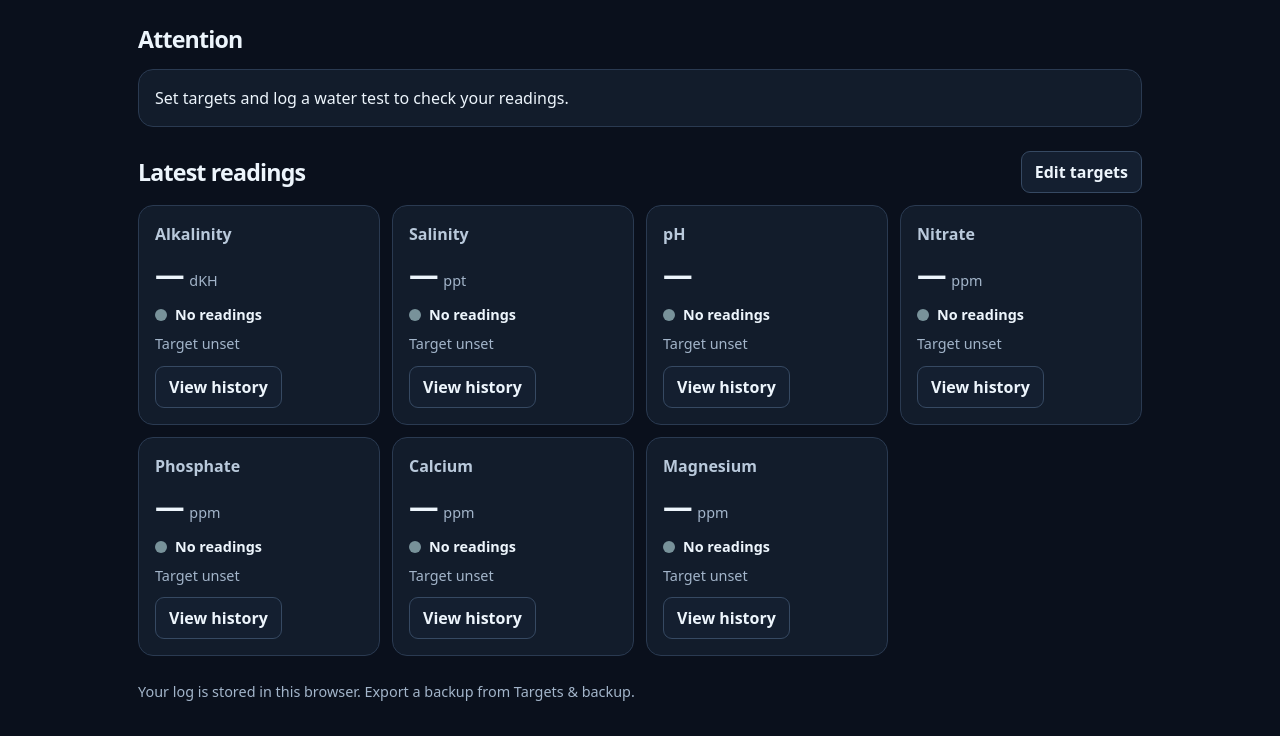
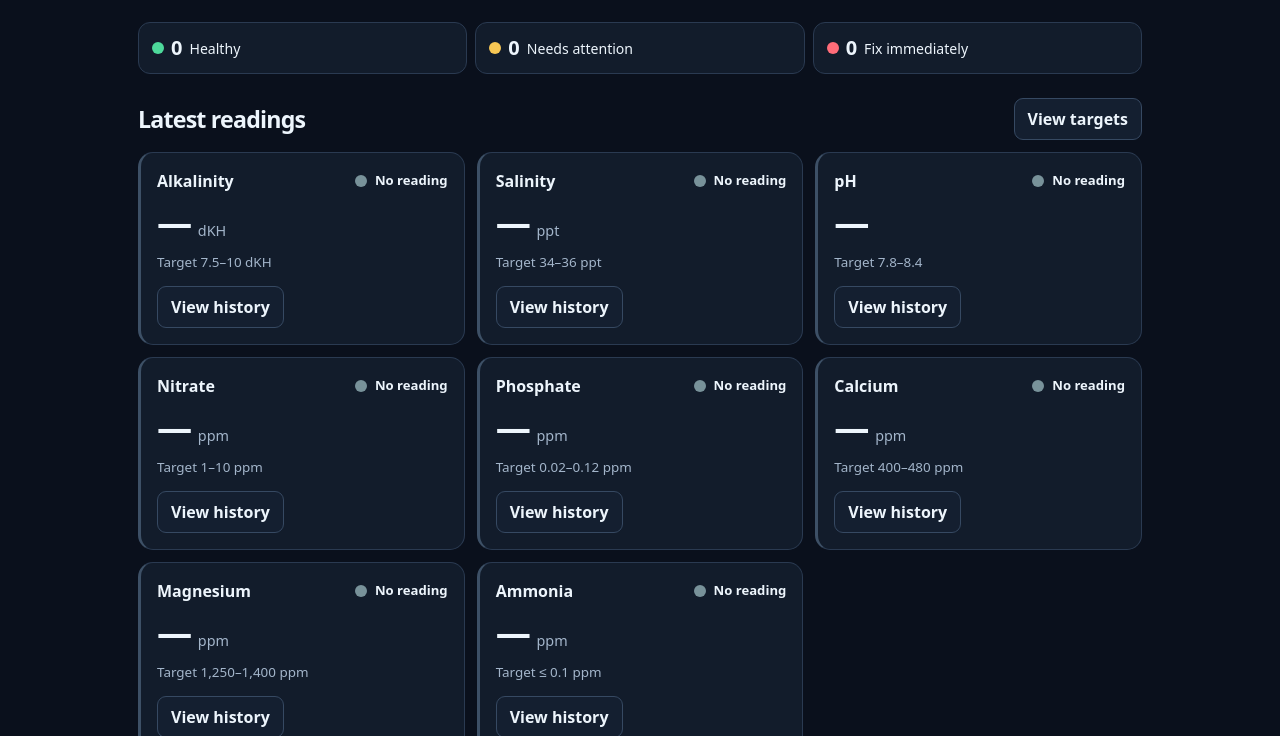
Before and after one commit to gbrotan21/reef-log, a plain HTML site: page index.html in a window 1280 px wide. Shown: the part 290-1026 px from the top of the page. Drawn offline with Linux system fonts and the light colour scheme.

Commit message:
Add mixed reef targets and clearer parameter cards

```diff
--- a/index.html
+++ b/index.html
@@ -55,6 +55,23 @@ dialog::backdrop{background:#020611bf}
   nav button{padding:9px 3px;font-size:.83rem}
   main{padding-bottom:86px}
 }
+
+.summary{display:grid;grid-template-columns:repeat(3,1fr);gap:8px}
+.summary>div{display:flex;align-items:center;gap:7px;flex-wrap:wrap;background:#121c2b;border:1px solid var(--line);border-radius:12px;padding:10px 13px;font-size:.88rem}
+.summary strong{font-size:1.25rem}
+.reading-grid{grid-template-columns:repeat(auto-fit,minmax(min(100%,290px),1fr))}
+.reading-card{gap:10px;border-left:3px solid #3d5066}
+.reading-card[data-status=red]{border-left-color:#ff6c79}
+.reading-card[data-status=yellow]{border-left-color:#f7c754}
+.reading-card[data-status=green]{border-left-color:#4dd99b}
+.reading-head,.reading-meta{display:flex;flex-wrap:wrap;align-items:center;justify-content:space-between;gap:6px 12px}
+.reading-head h3{color:var(--ink)}
+.reading-meta{font-size:.84rem;color:var(--muted)}
+.reading-card .value{font-size:2.2rem;line-height:1.1}
+.reading-card .indicator{font-size:.82rem}
+.reading-card .next-step{margin:0}
+.source-links{display:grid;gap:8px}.source-links a{color:#71e5f2}
+@media(max-width:460px){.summary>div{padding:8px;column-gap:6px}.summary>div>span:last-child{width:100%;font-size:.78rem}.reading-grid{grid-template-columns:1fr}}
 </style>
 </head>
 <body>
@@ -69,6 +86,19 @@ const PARAMETERS = [
   ['ca','Calcium','ppm'], ['mg','Magnesium','ppm'], ['no2','Nitrite','ppm'],
   ['si','Silicate','ppm'], ['nh3','Ammonia','ppm']
 ];
+// Inclusive healthy limits. Urgent limits are conservative retest triggers.
+const MIXED_REEF = {
+  alk: {low:7.5,high:10,urgentLow:6,urgentHigh:13},
+  salt:{low:34,high:36,urgentLow:32,urgentHigh:38},
+  ph:  {low:7.8,high:8.4,urgentLow:7.7,urgentHigh:8.6},
+  no3: {low:1,high:10,urgentHigh:50},
+  po4: {low:.02,high:.12},
+  ca:  {low:400,high:480,urgentLow:350,urgentHigh:550},
+  mg:  {low:1250,high:1400,urgentLow:1100,urgentHigh:1650},
+  no2: {low:null,high:.2},
+  si:  {low:null,high:2},
+  nh3: {low:null,high:.1,urgentHigh:.5}
+};
 const STORAGE = 'reef-log-v1';
 const main = document.querySelector('#main');
 const dialog = document.querySelector('#entry');
@@ -128,7 +158,18 @@ function validate(data) {
 const esc = value => String(value).replace(/[&<>"']/g, char => ({'&':'&amp;','<':'&lt;','>':'&gt;','"':'&quot;',"'":'&#39;'}[char]));
 const format = value => Number(value).toLocaleString(undefined,{maximumFractionDigits:12});
 const dateText = value => new Date(value).toLocaleString(undefined,{dateStyle:'medium',timeStyle:'short'});
-const config = key => state.settings[key] ?? {enabled:!['no2','si','nh3'].includes(key),low:null,high:null,days:null};
+function config(key) {
+  const stored = state.settings[key];
+  const profile = MIXED_REEF[key];
+  return {
+    enabled: stored?.enabled ?? !['no2','si'].includes(key),
+    low: stored?.low ?? (stored?.high != null ? null : profile.low),
+    high: stored?.high ?? (stored?.low != null ? null : profile.high),
+    days: stored?.days ?? null,
+    urgentLow:profile.urgentLow,
+    urgentHigh:profile.urgentHigh
+  };
+}
 const records = key => state.readings.filter(row => row.key === key).sort((a,b) => b.date.localeCompare(a.date));
 const active = () => PARAMETERS.filter(([key]) => config(key).enabled);
 const parameter = key => PARAMETERS.find(item => item[0] === key);
@@ -158,13 +199,15 @@ function range({low,high},unit) {
   return 'Target ' + bounds + (unit ? ' ' + unit : '');
 }
 
-function assess(reading,{low,high,days}) {
-  if (!reading) return {label:'No readings',tone:'',due:false,direction:''};
-  const direction = low !== null && reading.value < low ? 'Below' : high !== null && reading.value > high ? 'Above' : '';
+function assess(reading,{low,high,days,urgentLow,urgentHigh}) {
+  if (!reading) return {label:'No reading',color:'gray',due:false,direction:''};
+  const {value} = reading;
+  const urgentDirection = urgentLow !== undefined && value <= urgentLow ? 'Below' : urgentHigh !== undefined && value >= urgentHigh ? 'Above' : '';
+  const direction = urgentDirection || (low !== null && value < low ? 'Below' : high !== null && value > high ? 'Above' : '');
   const due = days !== null && Date.now() - Date.parse(reading.date) >= days * 86400000;
-  if (direction) return {label:direction + ' target',tone:'warn',due,direction};
-  if (low === null && high === null) return {label:'Target unset',tone:'',due,direction};
-  return {label:'In range',tone:'good',due,direction};
+  if (urgentDirection) return {label:'Fix immediately',color:'red',due,direction};
+  if (direction || due) return {label:'Needs attention',color:'yellow',due,direction};
+  return {label:'Healthy',color:'green',due,direction:''};
 }
 
 function render() {
@@ -203,13 +246,20 @@ const NEXT_STEPS = {
 };
 
 function nextStep(item) {
+  if (item.color === 'red') {
+    const cutoff = item.direction === 'Below' ? item.setting.urgentLow : item.setting.urgentHigh;
+    return 'Urgent ' + (item.direction === 'Below' ? 'low' : 'high') + ' reading. Retest now (cutoff ' + format(cutoff) + '). If confirmed, check livestock and address the cause promptly. ' +
+      NEXT_STEPS[item.key][item.direction === 'Below' ? 0 : 1];
+  }
+  if (item.key === 'nh3' && item.direction && /FX203/i.test(item.reading.note) && item.reading.value <= .2) {
+    return 'Above the total ammonia target and near this kit’s detection limit. Confirm with a fresh sample and a suitable low-range test.';
+  }
   if (item.direction) {
     const bound = item.direction === 'Below' ? item.setting.low : item.setting.high;
-    return item.label + ' (' + format(bound) + (item.unit ? ' ' + item.unit : '') + ' limit). Retest to confirm. ' +
+    return item.direction + ' target of ' + format(bound) + (item.unit ? ' ' + item.unit : '') + '. Retest to confirm. ' +
       NEXT_STEPS[item.key][item.direction === 'Below' ? 0 : 1];
   }
   if (item.due) return 'The last test is overdue. Log a fresh reading.';
-  if (item.reading && item.label === 'Target unset') return 'Set a target range to evaluate this reading.';
   return '';
 }
 
@@ -217,24 +267,23 @@ function overview() {
   const items = active().map(([key,name,unit]) => {
     const setting = config(key);
     const reading = records(key)[0];
-    const result = assess(reading,setting);
-    const color = !reading ? 'gray' : result.direction ? 'red' : result.due || result.label === 'Target unset' ? 'yellow' : 'green';
-    return {key,name,unit,reading,setting,color,...result};
+    return {key,name,unit,reading,setting,...assess(reading,setting)};
   });
-  const issues = items.filter(item => item.direction || item.due);
-  return `<section class="hero"><div><h1>${esc(state.name)}</h1><p>Water tests and target ranges</p></div><button class="primary" data-add>Add water test</button></section>
-  <section><div class="section-head"><h2>Attention</h2></div><div class="panel attention">${issues.length ? issues.map(item =>
-    `<div><strong>${item.name}</strong> · ${item.direction ? `${item.label} at ${format(item.reading.value)} ${item.unit}. ${range(item.setting,item.unit)}. Retest to confirm before adjusting.` : 'Due for a test.'}
-    ${item.direction && item.due ? 'Also due for a test.' : ''}</div>`).join('') :
-    items.some(item => item.reading && item.label === 'In range') ? 'No recorded readings are flagged.' : 'Set targets and log a water test to check your readings.'}</div></section>
-  <section><div class="section-head"><h2>Latest readings</h2><button data-view="targets">Edit targets</button></div>
-    <div class="grid">${items.map(item => `<article class="card"><h3>${item.name}</h3>
+  const order = ['red','yellow','green','gray'];
+  items.sort((a,b) => order.indexOf(a.color) - order.indexOf(b.color));
+  const count = color => items.filter(item => item.color === color).length;
+  return `<section class="hero"><div><h1>${esc(state.name)}</h1><p>Water parameters</p></div><button class="primary" data-add>Add water test</button></section>
+  <section aria-label="Reading summary" class="summary">
+    ${[['green','Healthy'],['yellow','Needs attention'],['red','Fix immediately']].map(([color,label]) =>
+      `<div><span class="dot ${color}" aria-hidden="true"></span><strong>${count(color)}</strong><span>${label}</span></div>`).join('')}
+  </section>
+  <section><div class="section-head"><h2>Latest readings</h2><button data-view="targets">View targets</button></div>
+    <div class="grid reading-grid">${items.map(item => `<article class="card reading-card" data-status="${item.color}">
+      <div class="reading-head"><h3>${item.name}</h3><span class="indicator"><span class="dot ${item.color}" aria-hidden="true"></span>${item.label}</span></div>
       <div class="value">${item.reading ? format(item.reading.value) : '—'} <span class="unit">${item.unit}</span></div>
-      <span class="indicator"><span aria-hidden="true" class="dot ${item.color}"></span>${item.due && !item.direction ? 'Retest due' : item.label}</span>
-      <p class="muted">${range(item.setting,item.unit)}${item.due ? ' · Test due' : ''}</p>
-      ${item.reading ? `<p class="muted">${dateText(item.reading.date)}</p>` : ''}
-      <button data-history="${item.key}">View history</button>
-      ${nextStep(item) ? `<p class="next-step">${nextStep(item)}</p>` : ''}</article>`).join('') || '<p>Enable a parameter in Targets &amp; backup to get started.</p>'}</div>
+      <div class="reading-meta"><span>${range(item.setting,item.unit)}</span>${item.reading ? `<time datetime="${item.reading.date}">${dateText(item.reading.date)}</time>` : ''}</div>
+      ${nextStep(item) ? `<p class="next-step">${nextStep(item)}</p>` : ''}
+      <button data-history="${item.key}">View history</button></article>`).join('') || '<p>Enable a parameter under Targets &amp; backup to get started.</p>'}</div>
   </section>`;
 }
 
@@ -301,18 +350,29 @@ function draw() {
   }
 }
 
+function urgentText({urgentLow,urgentHigh}) {
+  return [urgentLow === undefined ? '' : '≤ ' + format(urgentLow),
+    urgentHigh === undefined ? '' : '≥ ' + format(urgentHigh)].filter(Boolean).join(' or ') || 'No preset cutoff';
+}
+
 function targets() {
   return `<section class="stack"><h1>Targets</h1><form id="targets-form" class="panel stack">
     <label>Tank name<input name="name" required maxlength="60" value="${esc(state.name)}"></label>
-    <p class="muted">Set the minimum, maximum, or both for your tank. Set a test interval to flag overdue readings on the overview.</p>
+    <p class="muted">Healthy ranges start with mixed-reef defaults. Outside the healthy range is Needs attention. The urgent cutoffs are app defaults for immediate confirmation, and livestock needs vary. Use a test interval to flag overdue readings.</p>
     ${PARAMETERS.map(([key,name,unit]) => {
       const {low,high,days,enabled} = config(key);
       return `<div class="settings-row"><label class="check"><input name="${key}-enabled" type="checkbox" ${enabled?'checked':''}> Show ${name} ${unit ? '('+unit+')' : ''}</label>
       <div class="fields"><label>Minimum<input name="${key}-low" type="number" step="any" value="${low ?? ''}"></label>
       <label>Maximum<input name="${key}-high" type="number" step="any" value="${high ?? ''}"></label>
-      <label>Test interval (days)<input name="${key}-days" type="number" min="1" max="3650" step="1" value="${days ?? ''}"></label></div></div>`;
+      <label>Test interval (days)<input name="${key}-days" type="number" min="1" max="3650" step="1" value="${days ?? ''}"></label></div><p class="muted">Fix immediately · ${urgentText(config(key))}</p></div>`;
     }).join('')}
     <div><button class="primary">Save targets</button></div><p role="status" id="settings-message"></p></form></section>
+    <section class="panel stack"><h2>About the mixed-reef targets</h2>
+    <p>Use these as starting points for an established mixed reef. Nutrient goals vary with coral mix and feeding. Enter total ammonia for the ammonia check. Nitrite and silicate use attention alerts as trends to investigate.</p>
+    <p class="muted">Retest surprising results with a suitable kit before changing the tank. If the last test was days ago, take a fresh sample to see where the tank stands today.</p>
+    <div class="source-links"><a href="https://g1.redseafish.com/reef-care-recipes/">Red Sea reef care recipes</a>
+    <a href="https://www.reef2reef.com/ams/optimal-parameters-for-a-coral-reef-aquarium-by-randy-holmes-farley.79/">Holmes-Farley’s reef chemistry guide</a>
+    <a href="https://www.reef2reef.com/ams/ammonia-is-our-friend.1062/">Holmes-Farley on total ammonia</a></div></section>
     <section class="panel stack"><h2>Backup</h2><p>Export all tanks, readings, and targets or restore them from a backup file.</p>
     <div class="actions"><button id="export">Export backup</button><button id="import">Restore backup</button><input hidden id="backup" type="file" accept=".json,application/json"></div>
     <p role="status" id="backup-message"></p></section>`;
```
